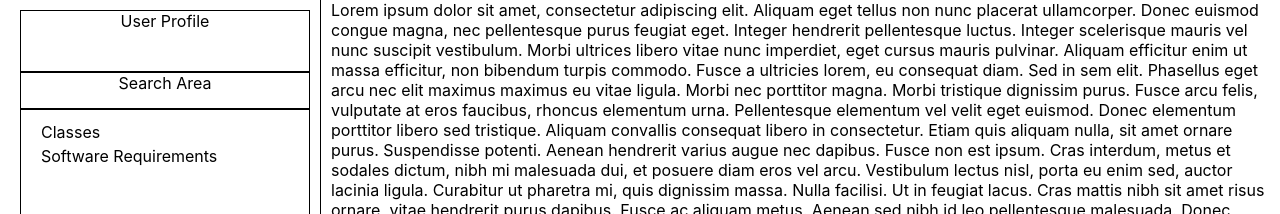
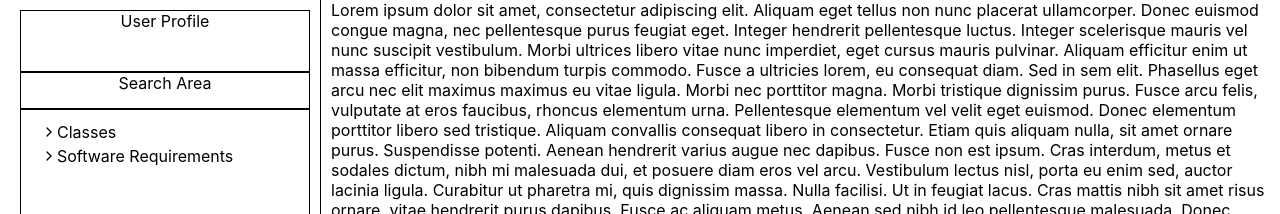
Before and after one commit to JeremyOlea/MemPal, a React (Create React App) app: page / in a window 1280 px wide. Shown: the top 214 px of the page. Built offline with nearby package versions, Linux system fonts and the light colour scheme.

Commit message:
add folder icons

```diff
--- a/package.json
+++ b/package.json
@@ -8,6 +8,7 @@
     "@testing-library/user-event": "^12.8.3",
     "react": "^17.0.2",
     "react-dom": "^17.0.2",
+    "react-icons": "^4.3.1",
     "react-router-dom": "^6.0.1",
     "react-scripts": "4.0.3",
     "react-sticky": "^6.0.3",
--- a/src/components/sidebar/Folder.js
+++ b/src/components/sidebar/Folder.js
@@ -1,4 +1,5 @@
 import React, { Component } from 'react'
+import { FiChevronRight, FiChevronDown} from "react-icons/fi"
 
 export class Folder extends Component {
     state = {
@@ -14,6 +15,7 @@ export class Folder extends Component {
         return (
             <div className='folder-wrapper'>
                 <div className='folder'>
+                    {this.state.isOpen ? <FiChevronDown/> : <FiChevronRight/>}
                     <span onClick={() => this.setIsOpen(!this.state.isOpen)} >{this.props.name}</span>
                 </div>
                 <div className={this.state.isOpen ? 'collapsible open' : 'collapsible closed'}>
```
Also changed, not shown: 1 other file (tests, documents, lock files or other folders).
